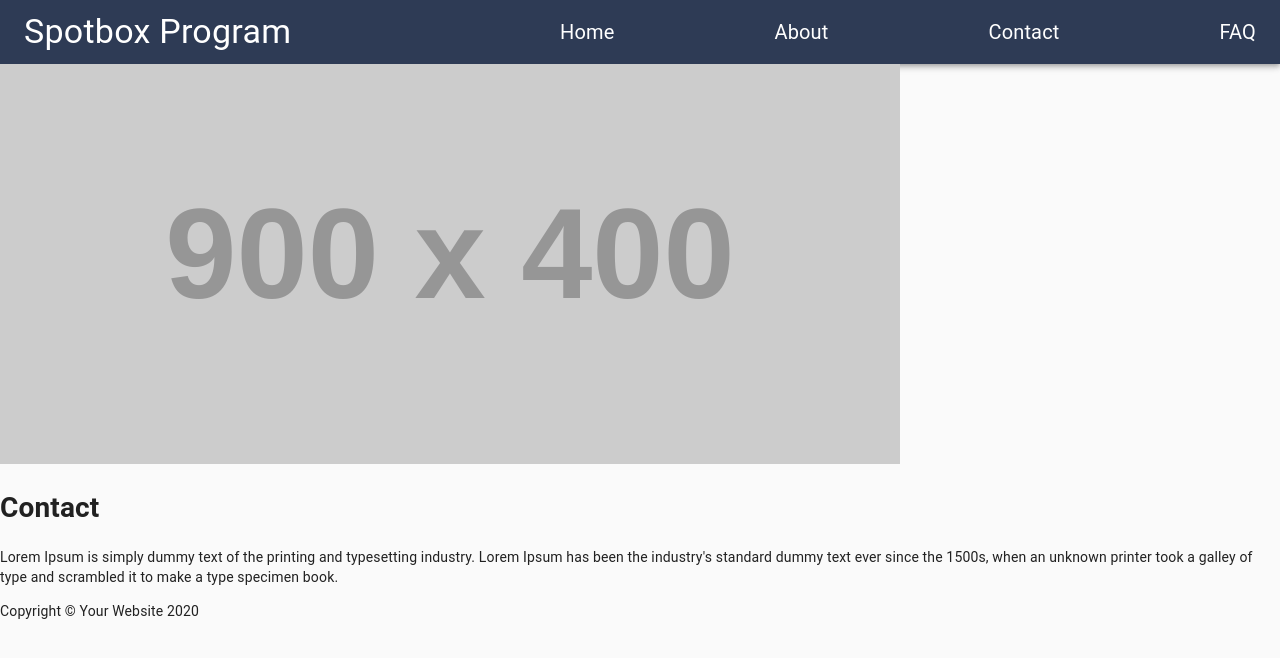
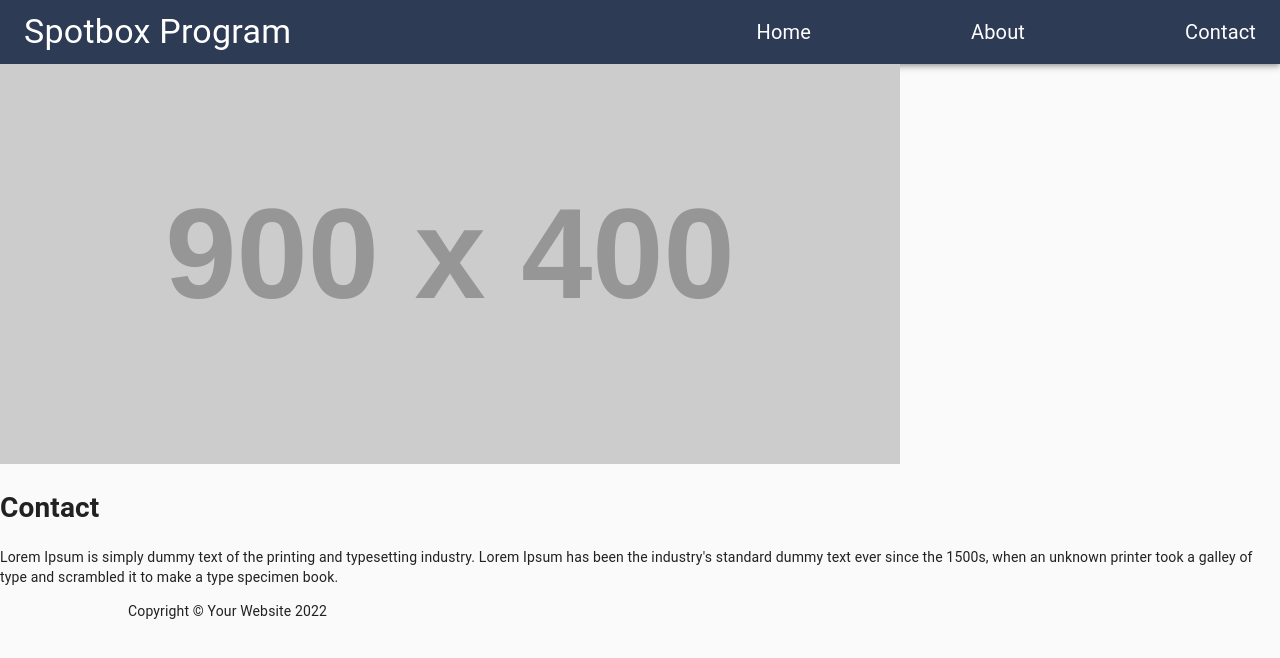
Before and after one commit to SiddharthParatkar/373-spotbox, a React (Create React App) app: page /contact in a window 1280 px wide. Shown: the top 658 px of the page. Built offline with nearby package versions, Linux system fonts and the light colour scheme.

Commit message:
Made the style for the basics of the website better on the About page as a template for future changes, still need to improve the overall code style

```diff
--- a/src/components/About.jsx
+++ b/src/components/About.jsx
@@ -1,4 +1,11 @@
 import React from "react";
+
+const container = {
+  width: '70%',
+  // display: 'flex',
+  alignItems: 'center',
+  paddingLeft: '10%'
+};
 
 function About() {
   return (
@@ -12,7 +19,7 @@ function About() {
               alt=""
             />
           </div>
-          <div class="col-lg-5">
+          <div class="col-lg-5" style={container}>
             <h1 class="font-weight-light">About</h1>
             <p>
               Lorem Ipsum is simply dummy text of the printing and typesetting
--- a/src/components/Footer.jsx
+++ b/src/components/Footer.jsx
@@ -1,12 +1,19 @@
 import React from "react";
+
+const container = {
+  width: '70%',
+  // display: 'flex',
+  alignItems: 'center',
+  paddingLeft: '10%'
+};
 
 function Footer() {
   return (
     <div className="footer">
       <footer class="py-5 bg-dark fixed-bottom">
         <div class="container">
-          <p class="m-0 text-center text-white">
-            Copyright &copy; Your Website 2020
+          <p class="m-0 text-center text-white" style={container}>
+            Copyright &copy; Your Website 2022
           </p>
         </div>
       </footer>
--- a/src/components/Navigation.jsx
+++ b/src/components/Navigation.jsx
@@ -50,9 +50,6 @@ function Navigation() {
             <Link to="/contact" className={classes.link}>
               Contact
             </Link>
-            <Link to="/faq" className={classes.link}>
-              FAQ
-            </Link>
           </div>
       </Toolbar>
     </AppBar>
```
